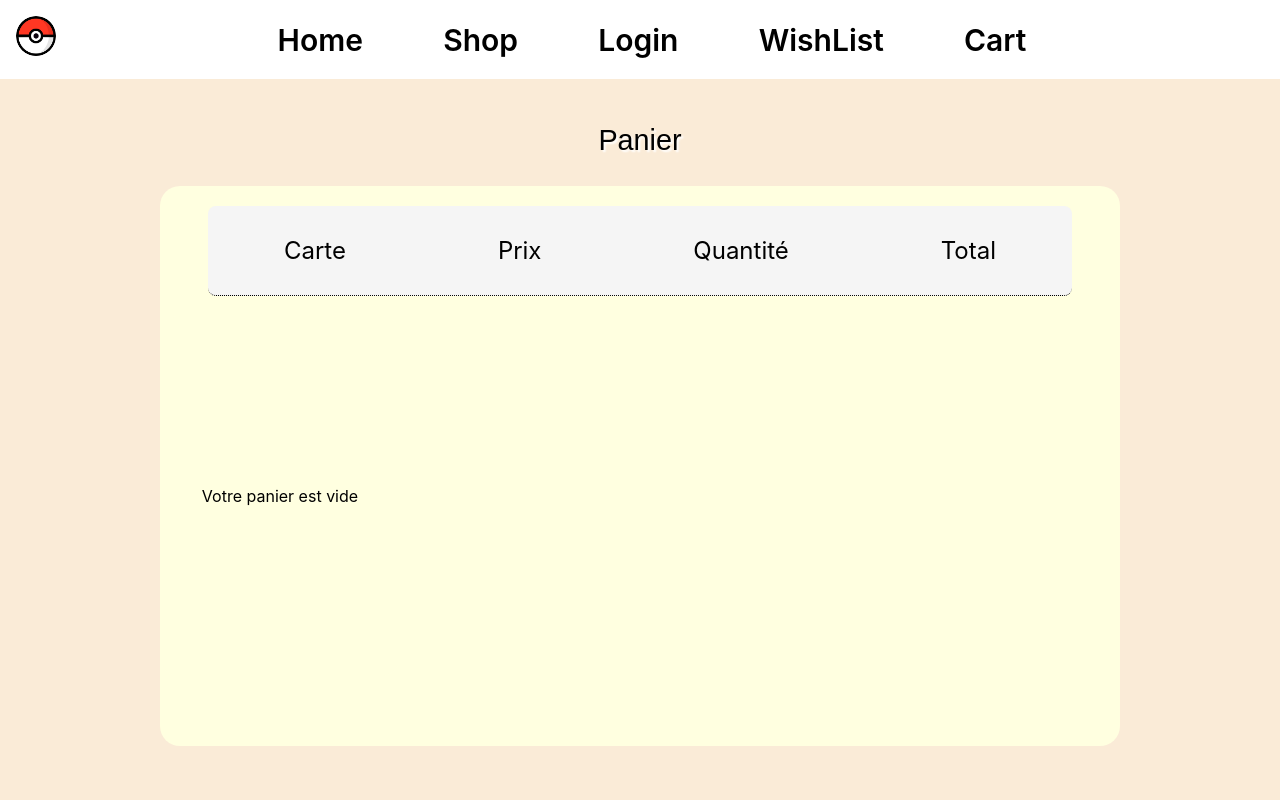
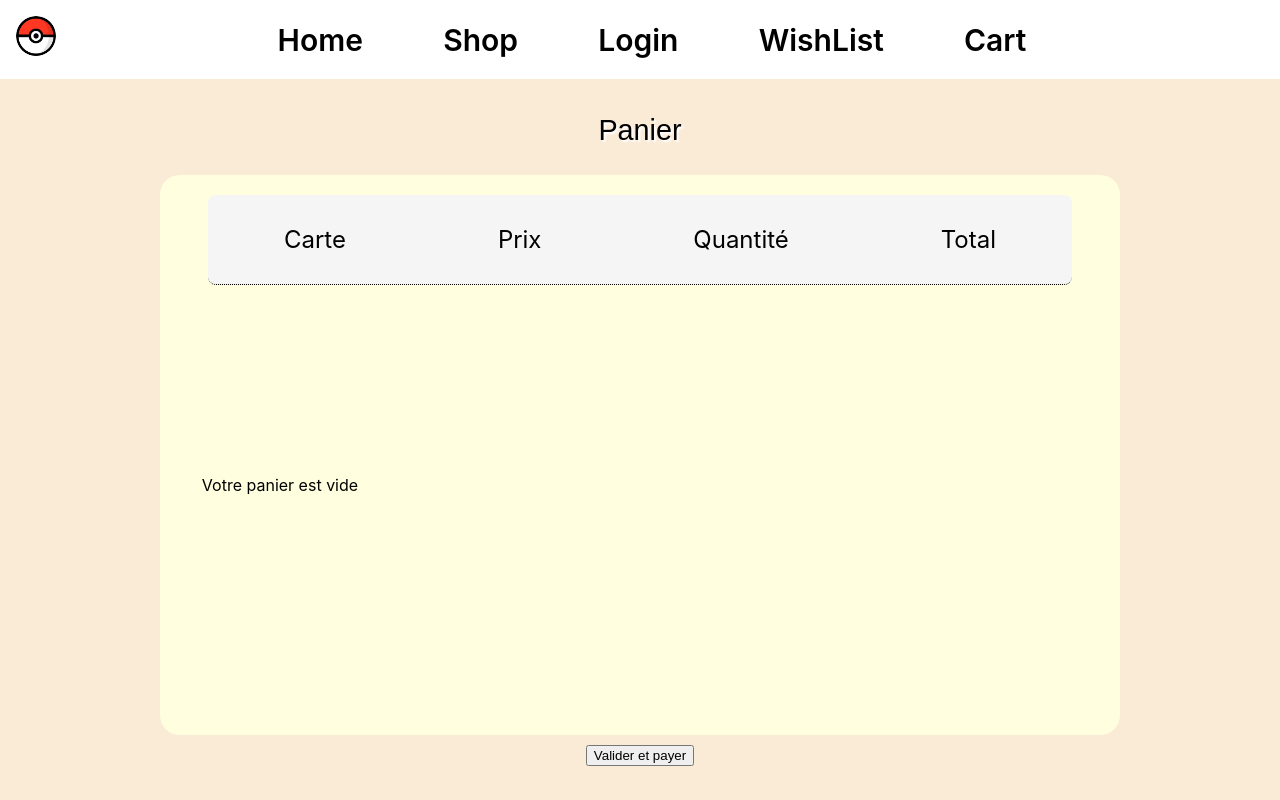
Before and after one commit to Tabonnel/pokeshop-frontend, a Next.js app: page /Cart in a window 1280 px wide. Built offline with nearby package versions, Linux system fonts and the light colour scheme.

Commit message:
add payment page

```diff
--- a/components/Cart.js
+++ b/components/Cart.js
@@ -8,6 +8,7 @@ import { useEffect, useState } from "react";
 import { decrementFromCart, removeFromCart } from "../reducers/cart";
 import { useRouter } from "next/router";
 import { Modal } from "antd";
+import Link from "next/link";
 
 function Cart() {
   const dispatch = useDispatch();
@@ -34,7 +35,7 @@ function Cart() {
 
   return (
     <div className={styles.body}>
-      <Nav/>
+      <Nav />
       <div className={styles.cartContainer}>
         <div className={styles.cartHeader}>
           <p className={styles.cartHeaderTitle}>Panier</p>
@@ -63,6 +64,9 @@ function Cart() {
             </div>
           )}
         </div>
+        <Link href="/Payment">
+          <button>Valider et payer</button>
+        </Link>
       </div>
     </div>
   );
--- a/components/CheckoutForm.js
+++ b/components/CheckoutForm.js
@@ -6,7 +6,7 @@ import {
   useElements
 } from "@stripe/react-stripe-js";
 
-export default function CheckoutForm() {
+ function CheckoutForm() {
   const stripe = useStripe();
   const elements = useElements();
 
@@ -99,3 +99,5 @@ export default function CheckoutForm() {
     </form>
   );
 }
+
+export default CheckoutForm
--- a/components/Payment.js
+++ b/components/Payment.js
@@ -10,7 +10,7 @@ import styles from "../styles/Payment.module.css";
 // This is your test publishable API key.
 const stripePromise = loadStripe("pk_test_51NnHJNAXuT8fKfgDOxrM5bCUpG235ys6dlyNKjsFCpKsuiplpeQbXY3WIY2ZnTFWbJ7tSJTnuhfiuqqFcYxBOsxB00d0jfFz9t");
 
-export default function App() {
+ function Payment() {
   const [clientSecret, setClientSecret] = useState("");
 
   useEffect(() => {
@@ -46,3 +46,5 @@ export default function App() {
     </div>
   );
 }
+
+export default Payment
--- a/package.json
+++ b/package.json
@@ -13,6 +13,8 @@
     "@fortawesome/free-solid-svg-icons": "^6.4.2",
     "@fortawesome/react-fontawesome": "^0.2.0",
     "@reduxjs/toolkit": "^1.9.5",
+    "@stripe/react-stripe-js": "^2.1.2",
+    "@stripe/stripe-js": "^2.1.2",
     "add": "^2.0.6",
     "antd": "^5.8.5",
     "aos": "^2.3.4",
```
Also changed, not shown: pages/Payment.js (added, +8 -0 lines), styles/Payment.module.css (+6 -6 lines), 1 other file (tests, documents, lock files or other folders).
